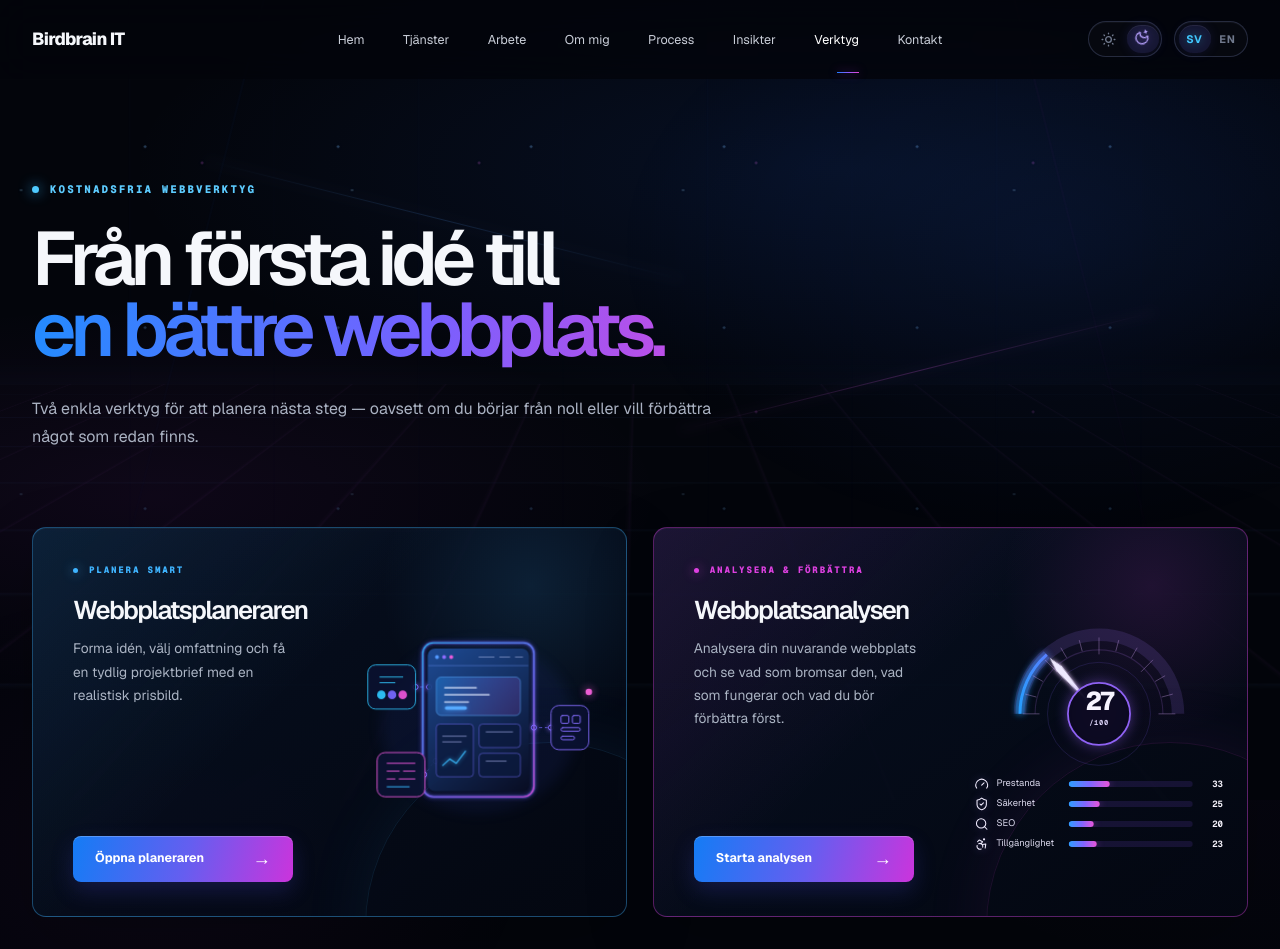
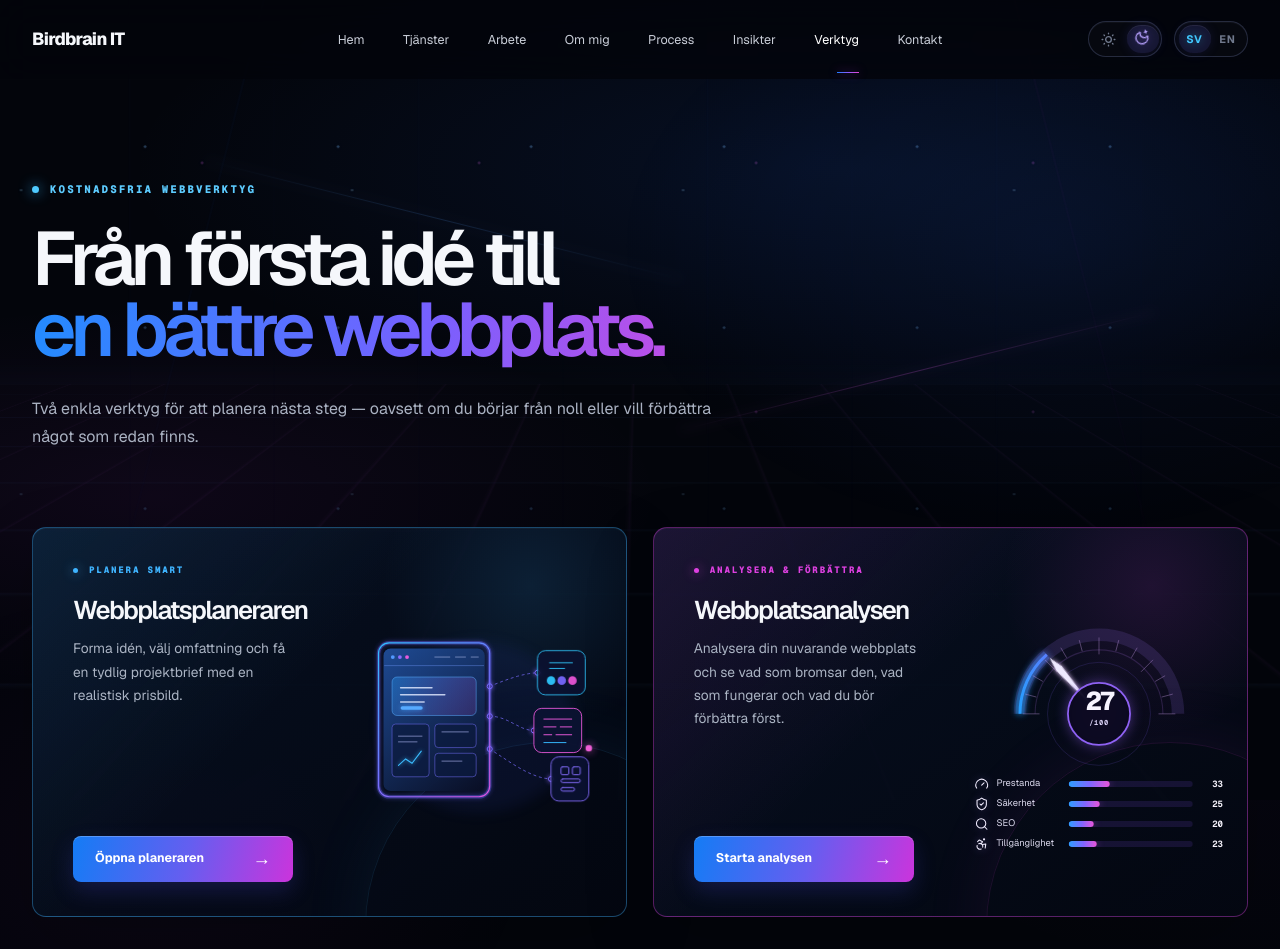
Before and after one commit to Korpenxd/Birdbrain-IT, a Next.js app: page /verktyg in a window 1280 px wide. Shown: the top 949 px of the page. Built offline with nearby package versions, Linux system fonts and the light colour scheme.

Commit message:
Group planner modules beside builder

```diff
--- a/app/verktyg/page.tsx
+++ b/app/verktyg/page.tsx
@@ -292,23 +292,23 @@ function ToolGraphic({ type, sv }: { type: Tool["id"]; sv: boolean }) {
 
           <ellipse className="planner-builder-ambient" cx="180" cy="157" rx="137" ry="120" />
           <g className="planner-builder-connections">
-            <path d="M 91 101 C 104 101, 105 101, 112 101" />
-            <path d="M 104 224 C 112 218, 112 210, 120 205" />
-            <path d="M 258 158 C 270 158, 274 158, 282 158" />
+            <path d="M 196 100 C 219 91, 241 82, 263 81" />
+            <path d="M 196 142 C 222 142, 237 162, 258 162" />
+            <path d="M 196 188 C 226 207, 254 229, 282 230" />
           </g>
           <g className="planner-builder-nodes">
-            <circle cx="92" cy="101" r="3.5" /><circle cx="111" cy="101" r="3.5" />
-            <circle cx="104" cy="224" r="3.5" /><circle cx="120" cy="205" r="3.5" />
-            <circle cx="258" cy="158" r="3.5" /><circle cx="282" cy="158" r="3.5" />
+            <circle cx="196" cy="100" r="3.5" /><circle cx="263" cy="81" r="3.5" />
+            <circle cx="196" cy="142" r="3.5" /><circle cx="258" cy="162" r="3.5" />
+            <circle cx="196" cy="188" r="3.5" /><circle cx="282" cy="230" r="3.5" />
           </g>
 
-          <g className="planner-builder-module planner-builder-palette">
+          <g className="planner-builder-module planner-builder-palette" transform="translate(238 -20)">
             <rect x="25" y="70" width="67" height="62" rx="11" />
             <path d="M 42 87 h32 M 42 95 h21" />
             <circle cx="44" cy="112" r="6" /><circle cx="59" cy="112" r="6" /><circle cx="74" cy="112" r="6" />
           </g>
 
-          <g className="planner-builder-window">
+          <g className="planner-builder-window" transform="translate(-62 0)">
             <rect className="planner-builder-window-glow" x="102" y="39" width="156" height="216" rx="15" />
             <rect className="planner-builder-window-frame" x="102" y="39" width="156" height="216" rx="15" />
             <rect className="planner-builder-window-surface" x="109" y="47" width="142" height="200" rx="10" />
@@ -327,20 +327,20 @@ function ToolGraphic({ type, sv }: { type: Tool["id"]; sv: boolean }) {
             </g>
           </g>
 
-          <g className="planner-builder-module planner-builder-layout-module">
+          <g className="planner-builder-module planner-builder-layout-module" transform="translate(220 -62)">
             <rect x="38" y="193" width="67" height="62" rx="11" />
             <path d="M 52 208 H 91 M 52 219 H 69 M 75 219 H 91 M 52 230 H 63 M 69 230 H 91" />
             <path className="planner-builder-layout-accent" d="M 52 241 H 83" />
           </g>
 
-          <g className="planner-builder-module planner-builder-components">
+          <g className="planner-builder-module planner-builder-components" transform="translate(0 72)">
             <rect x="282" y="127" width="53" height="62" rx="11" />
             <rect x="296" y="141" width="11" height="11" rx="2" />
             <rect x="312" y="141" width="11" height="11" rx="2" />
             <rect x="296" y="158" width="27" height="5" rx="2.5" />
             <rect x="296" y="170" width="19" height="5" rx="2.5" />
           </g>
-          <circle className="planner-builder-signal" cx="335" cy="108" r="4" />
+          <circle className="planner-builder-signal" cx="335" cy="187" r="4" />
         </svg>
       </div>
     );
```
Also changed, not shown: app/globals.css.
